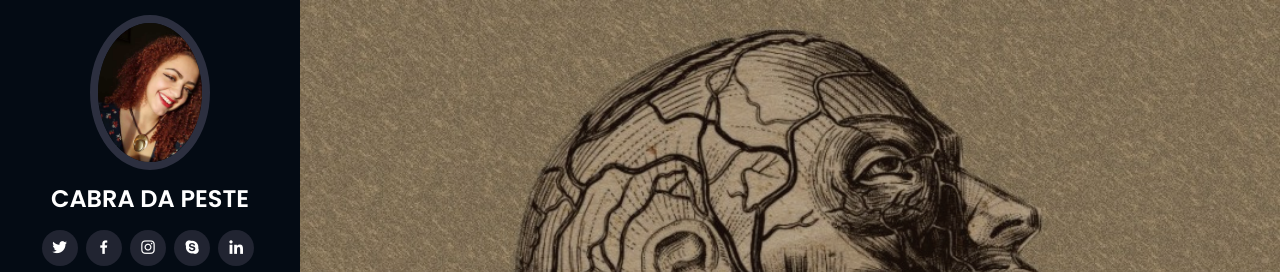
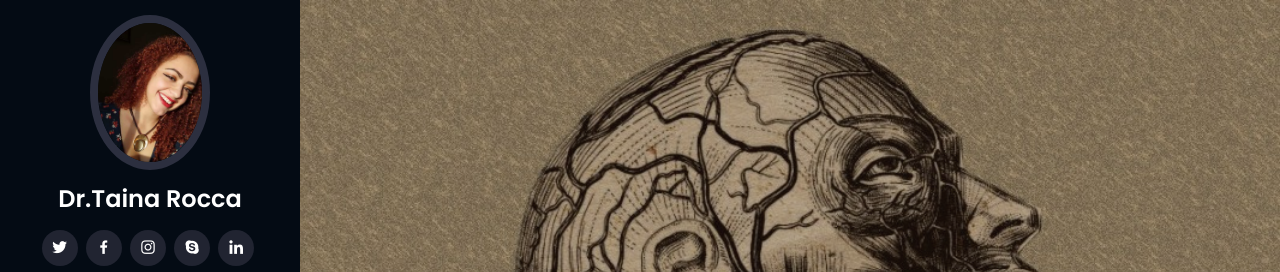
Before and after one commit to PriseTheSun/Working-something-ready-00, a plain HTML site: page index.html in a window 1280 px wide. Shown: the top 272 px of the page. Drawn offline with nearby package versions, Linux system fonts and the light colour scheme.

Commit message:
Title return

```diff
--- a/index.html
+++ b/index.html
@@ -46,7 +46,7 @@
 
       <div class="profile">
         <img src="assets/img/profile-img.jpg" alt="" class="img-fluid rounded-circle">
-        <h1 class="text-light"><a href="index.html">CABRA DA PESTE</a></h1>
+        <h1 class="text-light"><a href="index.html">Dr.Taina Rocca</a></h1>
         <div class="social-links mt-3 text-center">
           <a href="#" class="twitter"><i class="bx bxl-twitter"></i></a>
           <a href="#" class="facebook"><i class="bx bxl-facebook"></i></a>
```
